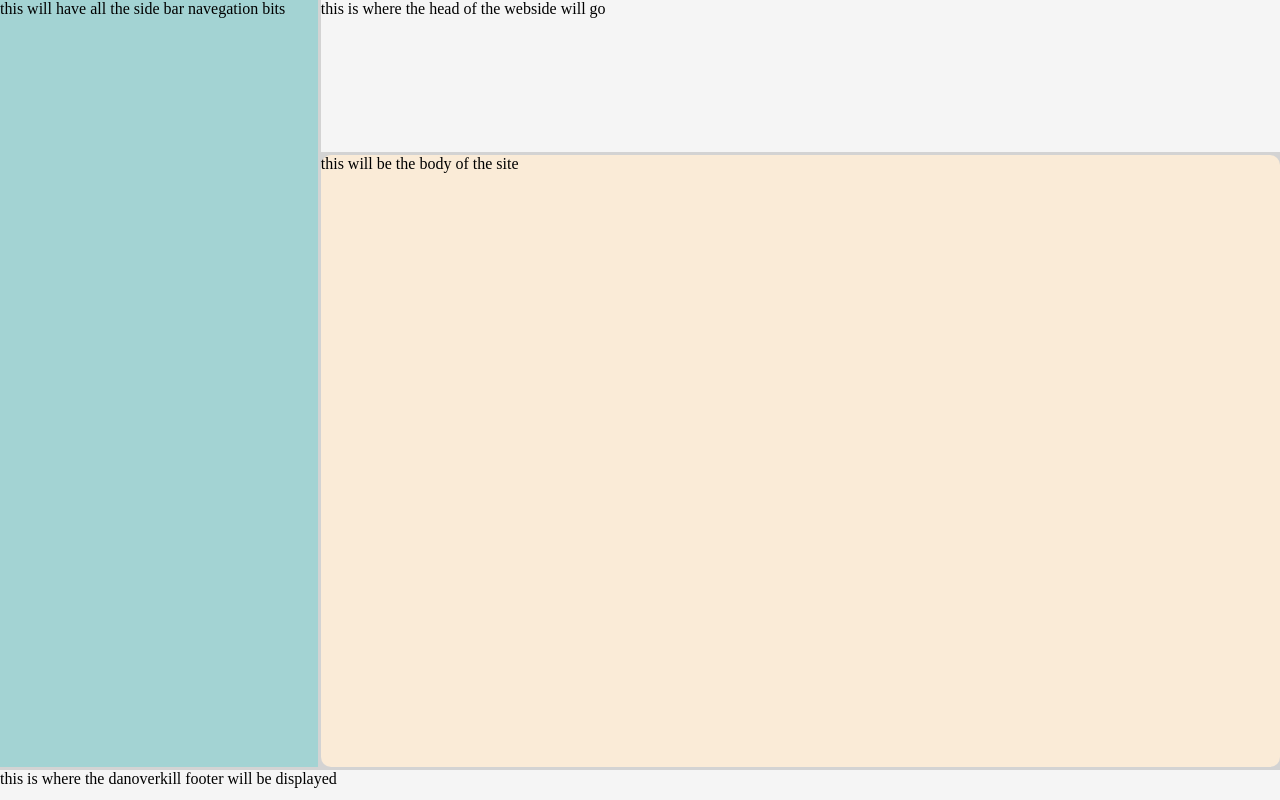
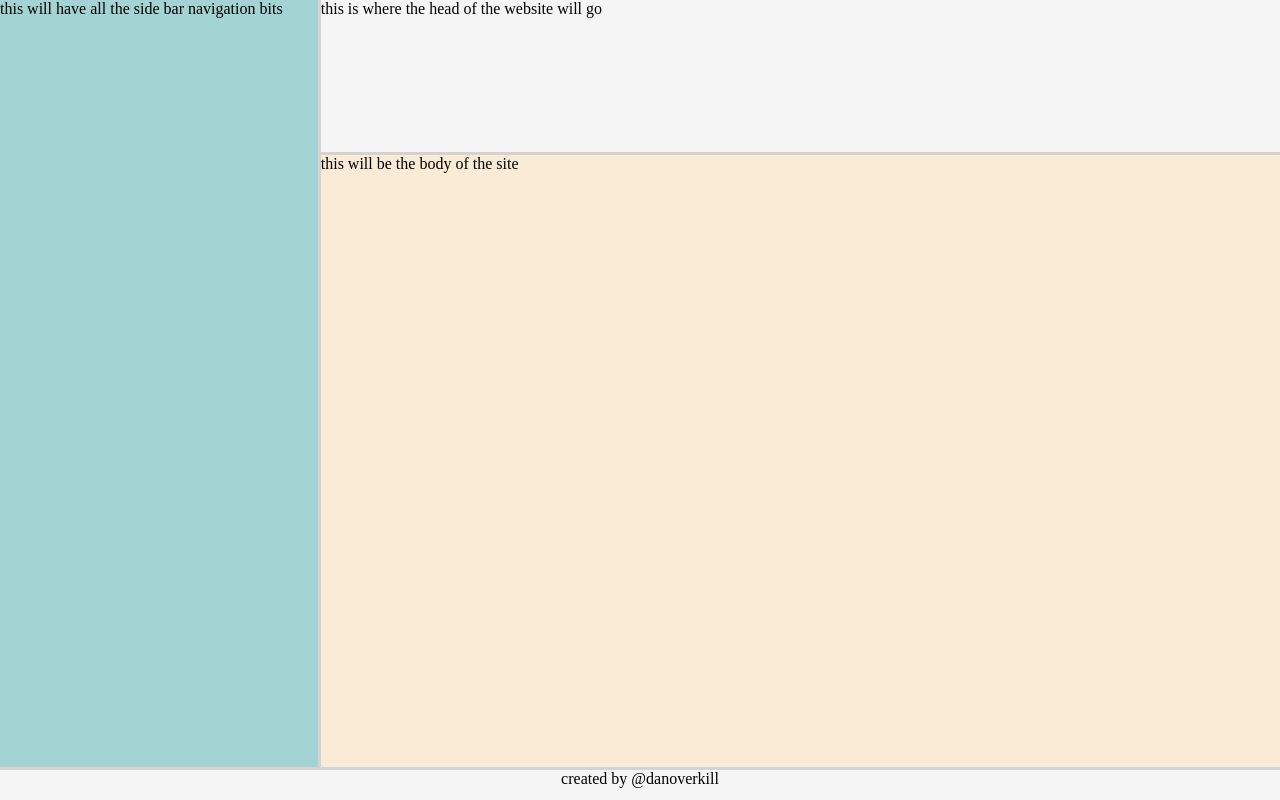
Before and after one commit to DANOverkill/admin_dashboard, a plain HTML site: page index.html in a window 1280 px wide. Drawn offline with Linux system fonts and the light colour scheme.

Commit message:
add a text aline attribbute to the footer coment out border radious on #message-board-body

```diff
--- a/index.html
+++ b/index.html
@@ -7,9 +7,9 @@
     <title>Admin Dashboard</title>
 </head>
 <body>
-    <div id="header">this is where the head of the webside will go</div>
-    <div id="side-bar">this will have all the side bar navegation bits</div>
+    <div id="header">this is where the head of the website will go</div>
+    <div id="side-bar">this will have all the side bar navigation bits</div>
     <div id="message-board-body">this will be the body of the site</div>
-    <div id="footer">this is where the danoverkill footer will be displayed</div>
+    <div id="footer"> created by @danoverkill </div>
 </body>
 </html>
--- a/style.css
+++ b/style.css
@@ -32,7 +32,7 @@ body {
 #message-board-body {
     background-color: antiquewhite;
     grid-area: 2/2/4/5;
-    border-radius: 10px;
+    /*border-radius: 10px;*/
 
 
 }
@@ -40,4 +40,5 @@ body {
 #footer {
     background-color: whitesmoke;
     grid-area: 4/1/5/5;
+    text-align: center;
 }
```
